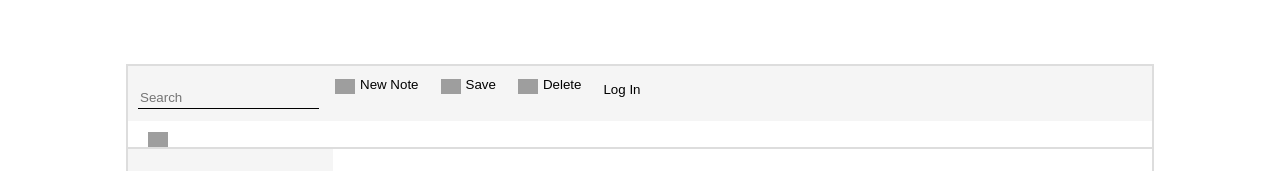
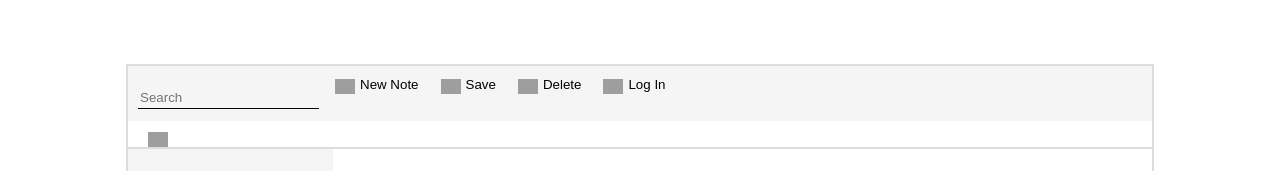
Before and after one commit to eDervishaj16/Notes, a React (Create React App) app in the folder notes/: page / in a window 1280 px wide. Shown: the top 171 px of the page. Built offline with nearby package versions, Linux system fonts and the light colour scheme; grey boxes are pictures that could not be loaded.

Commit message:
Fixed a bug where the display text and title would be the same in the side panel

```diff
--- a/notes/src/App.js
+++ b/notes/src/App.js
@@ -65,7 +65,7 @@ class App extends Component {
       [name]: [value]
     })
   }
-
+  /* BUG WHEN SAVING A NOTE WITHOUT CREATING IT - DUHHH*/
   // Save the existing oppened note
   saveNote = () => {
     // Save date
@@ -74,7 +74,7 @@ class App extends Component {
     let showTxt = this.state.currentText[0].split("\n")
     // Text that will be displayed on the side panel
     let displayTitle = showTxt[0].substring(0, 10)
-    let displayText = this.state.currentText.length <= 1? showTxt[0].substring(0, 10) : showTxt[1].substring(0, 10)
+    let displayText = showTxt.length <= 1? showTxt[0].substring(0, 10) : showTxt[1].substring(0, 20)+'...'
 
     let author = this.state.loggedIn? this.state.email : 'undefined'
 
@@ -154,6 +154,7 @@ class App extends Component {
               saveNote = {this.saveNote}
               deleteNote = {this.deleteNote}
               newNote = {this.newNote}
+              loginForm = {this.loginForm}
             />
             <div className='secondary-container'>
               <AllNotes
--- a/notes/src/components/Tools.js
+++ b/notes/src/components/Tools.js
@@ -24,7 +24,16 @@ function Tools(props) {
                     alt="Delete"
                 /><label>Delete</label>
             </button>
-            <button>{props.loggedIn? props.email : 'Log In'}</button>
+            {props.loggedIn? props.email :
+                <button onClick={props.loginForm}>
+                    <img
+                        src="https://img.icons8.com/ios/50/000000/login-rounded-right.png"
+                        alt="Log In"
+                    />
+                    <label>Log In</label>
+                </button>
+
+            }
         </div>
     )
 }
```
